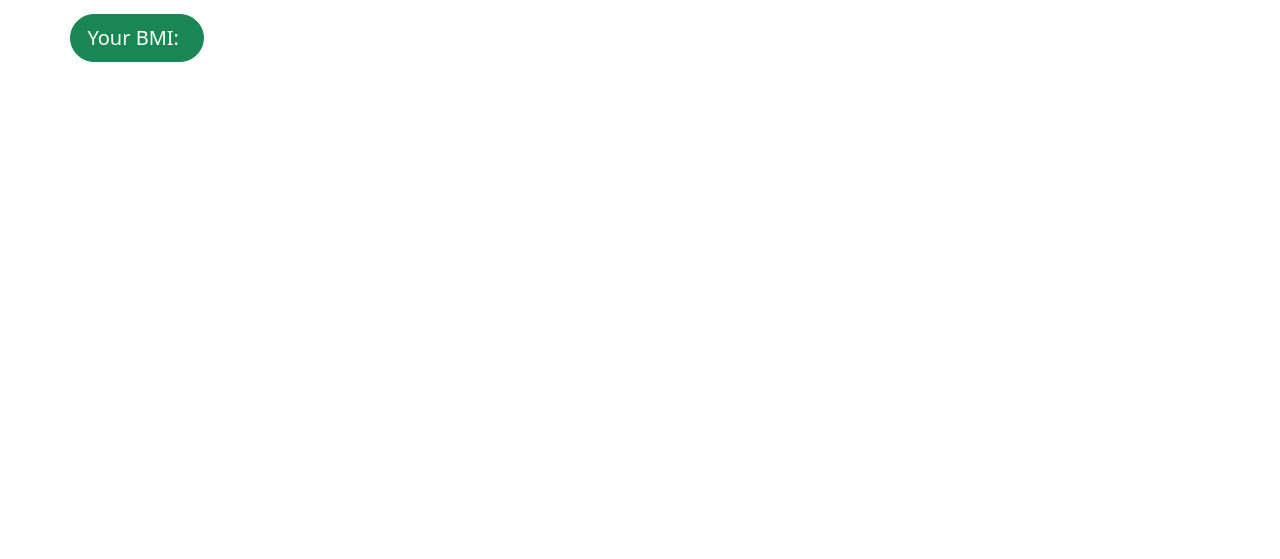
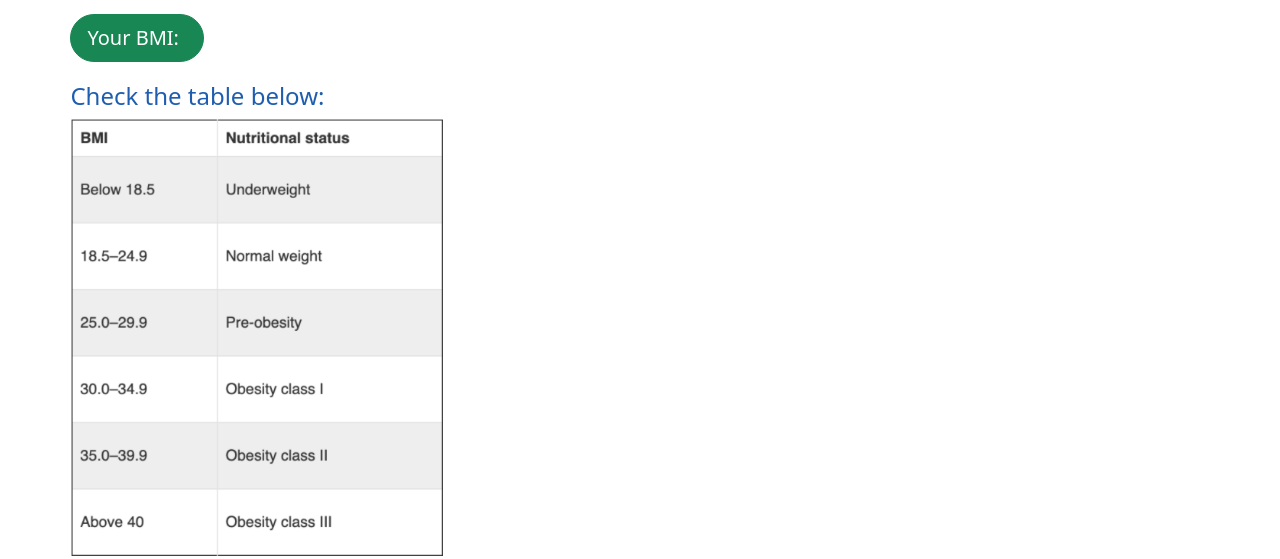
Before and after one commit to histereogenik/imc-calculator-react, a React (Vite) app: page / in a window 1280 px wide. Shown: the part 684-1243 px from the top of the page. Before the commit the page ends 800 px from the top, so only its background shows below. Built offline with nearby package versions, Linux system fonts and the light colour scheme.

Commit message:
creating the table image section

```diff
--- a/src/App.jsx
+++ b/src/App.jsx
@@ -1,11 +1,13 @@
 import Header from "./components/Header";
 import Form from "./components/Form";
+import Table from "./components/Table";
 
 function App() {
   return (
     <>
     <Header/>
     <Form/>
+    <Table/>
     </>
   )
 }
--- /dev/null
+++ b/src/components/Table/Table.module.css
@@ -0,0 +1,7 @@
+.container_table {
+    padding: 0 5.5vw;
+}
+
+.img_table {
+    max-width: 400px;
+}
--- a/src/components/Table/index.jsx
+++ b/src/components/Table/index.jsx
@@ -1,3 +1,16 @@
+import styles from './Table.module.css'
+import image from '../../assets/bmitable.png'
+
 const Table = () => {
+    return (
+        <div className={styles.container_table}>
+            <div className="row">
+                <span className="title-color fs-4 mt-3">Check the table below:</span>
+                <div className="w-100 mt-1"></div>
+                <img className={styles.img_table} src={image} alt="BMI table" />
+            </div>
+        </div>
+    )
+}
 
-}
+export default Table;
```
Also changed, not shown: src/assets/bmitable.png (renamed from src/assets/Body-mass-index-table.png).
